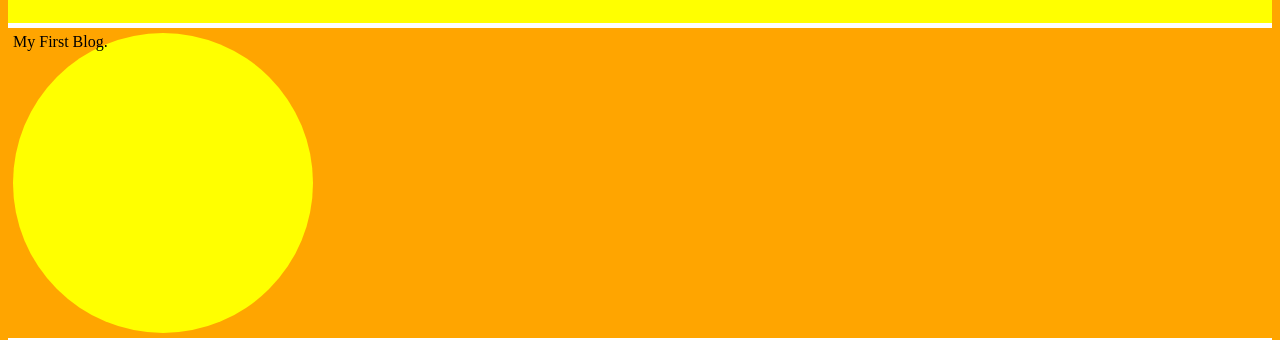
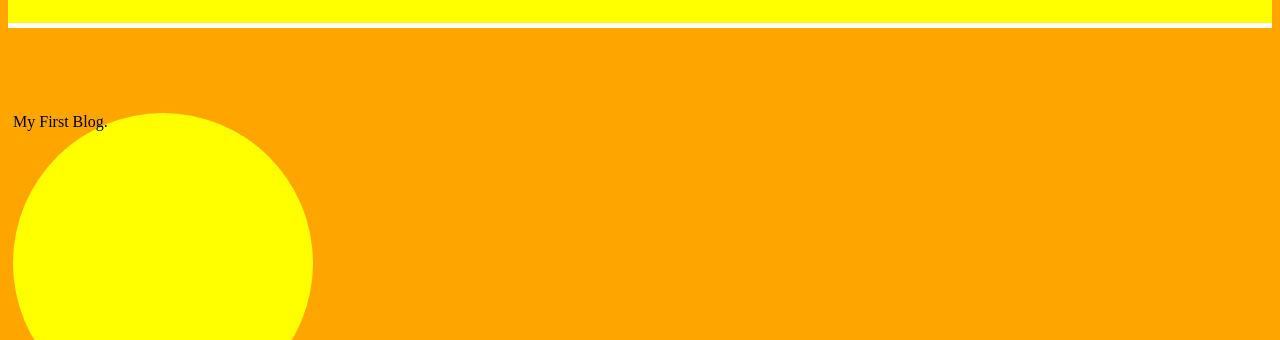
Before and after one commit to Mitchell-610/Blog, a plain HTML site: page index.html in a window 1280 px wide. Shown: the part 100-440 px from the top of the page. Drawn offline with Linux system fonts and the light colour scheme.

Commit message:
Padding given to CLASS container to give space between elements on page.

```diff
--- a/assets/css/form.css
+++ b/assets/css/form.css
@@ -12,7 +12,10 @@ header{
     border-bottom: white solid 5px;
 }
 
-
+.container {
+    padding-top: 80px;
+    padding-bottom: 80px;
+}
 
 circle {
     background-color: yellow;
```
